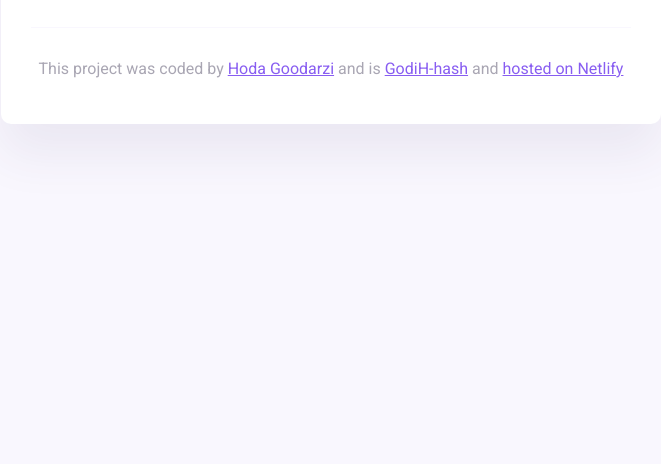
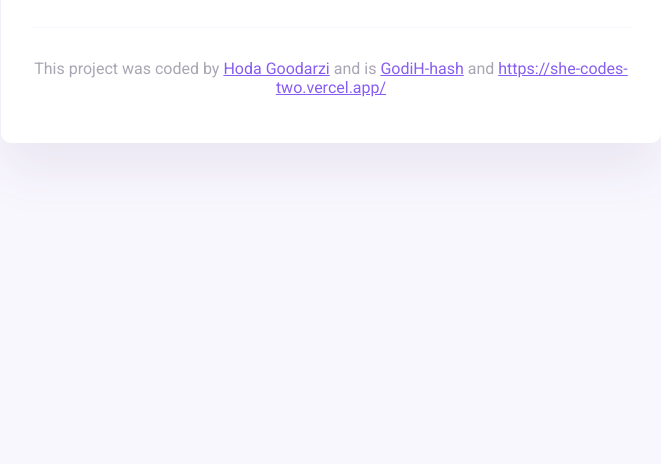
Before and after one commit to GodiH-hash/SheCodes, a plain HTML site: page index.html in a window 1280 px wide. Shown: the part 336-800 px from the top of the page, without its empty margins (309-970 px from the left). Drawn offline with nearby package versions, Linux system fonts and the light colour scheme.

Commit message:
https://she-codes-two.vercel.app/

```diff
--- a/index.html
+++ b/index.html
@@ -49,7 +49,7 @@
           This project was coded by
           <a href="#" target="_blank">Hoda Goodarzi</a> and is
           <a href="#" target="_blank">GodiH-hash</a> and
-          <a href="#" target="_blank">hosted on Netlify</a>
+          <a href="#" target="_blank">https://she-codes-two.vercel.app/</a>
         </p>
       </footer>
     </div>
```
